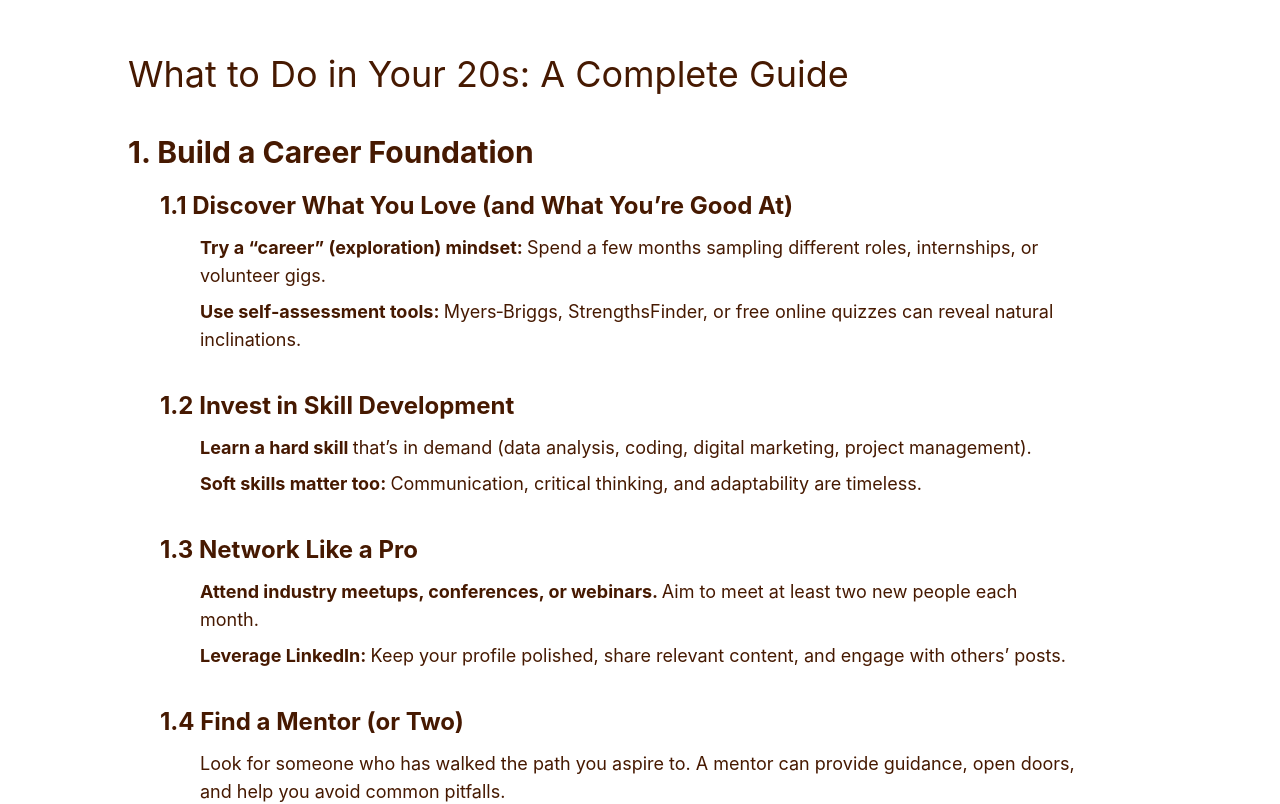
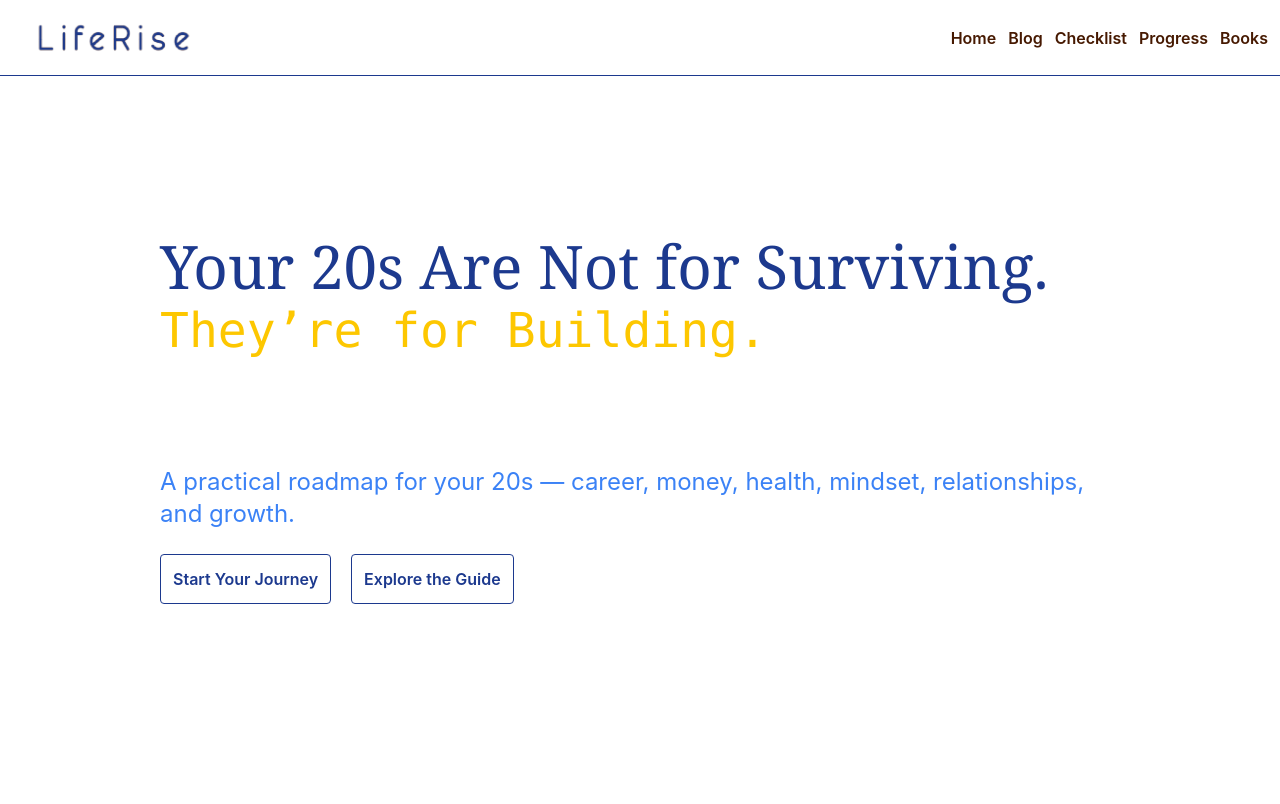
Before and after one commit to Manju-Verma29/blogpage, a React (Vite) app: page / in a window 1280 px wide. Shown: the top 804 px of the page. Built offline with nearby package versions, Linux system fonts and the light colour scheme.

Commit message:
feat: add Navbar, footer, homepage routes

```diff
--- a/src/App.jsx
+++ b/src/App.jsx
@@ -1,10 +1,19 @@
 import Blogpage from "./Components/Blogpage"
+import Footer from "./Components/Footer"
+import Homepage from "./Components/Homepage"
+import Navbar from "./Components/Navbar"
+import { Routes, Route } from "react-router-dom"
 
 function App() {
 
   return (
     <>
-      <Blogpage/>
+    <Navbar/>
+    <Routes>
+      <Route path="/" element={<Homepage/>}/>
+      <Route path="/blog" element={<Blogpage/>}/>
+    </Routes>
+    <Footer/>
     </>
   )
 }
```
